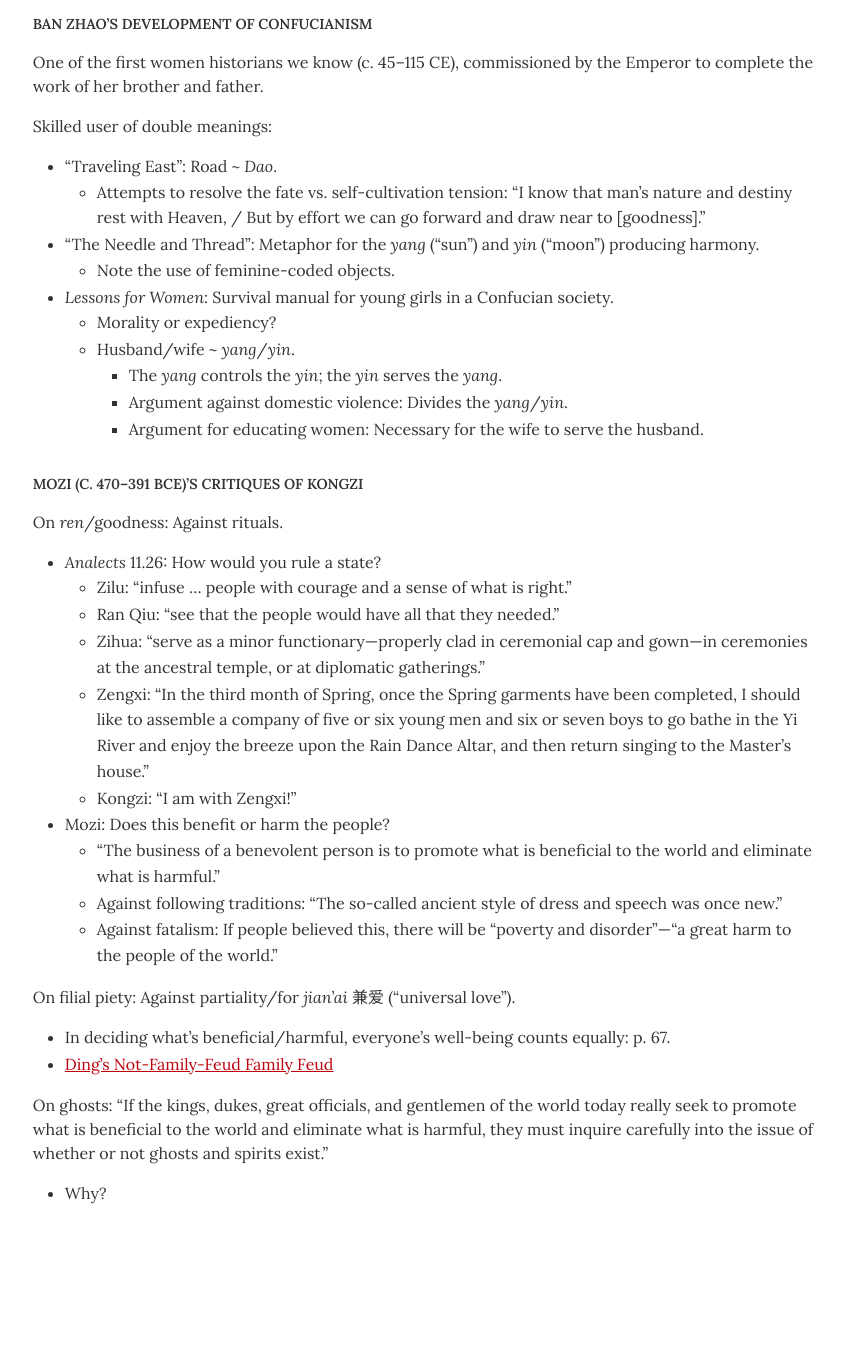
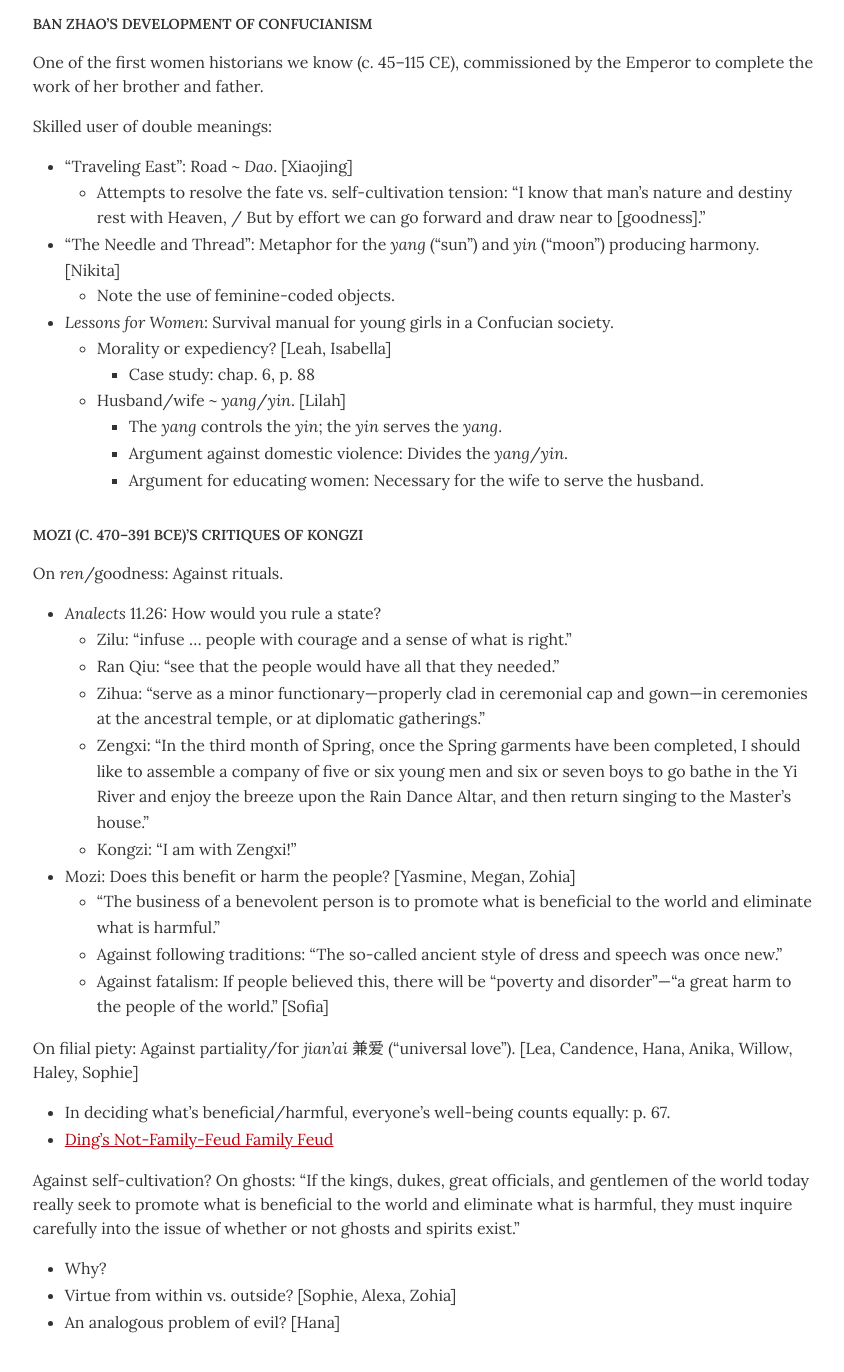
Before and after one commit to dingherself/intro, a Jekyll site: the page built from handouts/_posts/2026-02-02-junzi-ii.md, in a window 1280 px wide and 1400 px high, scrolled down 445 px. Shown: the top 1372 px of the window, without its empty margins (215-1059 px from the left). Built offline with Jekyll 4.4.1, drawn with Linux system fonts in a browser that asks for light colours; before the commit the page ends 1716 px from its top, so only the background shows below that.

Commit message:
Update 2026-02-02-junzi-ii.md

```diff
--- a/handouts/_posts/2026-02-02-junzi-ii.md
+++ b/handouts/_posts/2026-02-02-junzi-ii.md
@@ -16,13 +16,14 @@ One of the first women historians we know (c. 45–115 CE), commissioned by the
 
 Skilled user of double meanings:
 
-- “Traveling East”: Road ~ *Dao*.
+- “Traveling East”: Road ~ *Dao*. [Xiaojing]
   - Attempts to resolve the fate vs. self-cultivation tension: “I know that man’s nature and destiny rest with Heaven, / But by effort we can go forward and draw near to [goodness].”
-- “The Needle and Thread”: Metaphor for the *yang* (“sun”) and *yin* (“moon”) producing harmony.
+- “The Needle and Thread”: Metaphor for the *yang* (“sun”) and *yin* (“moon”) producing harmony. [Nikita]
   - Note the use of feminine-coded objects.
 - *Lessons for Women*: Survival manual for young girls in a Confucian society.
-  - Morality or expediency?
-  - Husband/wife ~ *yang*/*yin*.
+  - Morality or expediency? [Leah, Isabella]
+    - Case study: chap. 6, p. 88
+  - Husband/wife ~ *yang*/*yin*. [Lilah]
     - The *yang* controls the *yin*; the *yin* serves the *yang*.
     - Argument against domestic violence: Divides the *yang*/*yin*.
     - Argument for educating women: Necessary for the wife to serve the husband.
@@ -38,17 +39,19 @@ On *ren*/goodness: Against rituals.
   - Zengxi: “In the third month of Spring, once the Spring garments have been completed, I should like to assemble a company of five or six young men and six or seven boys to go bathe in the Yi River and enjoy the breeze upon the Rain Dance Altar, and then return singing to the Master’s house.”
   - Kongzi: “I am with Zengxi!”
 
-- Mozi: Does this benefit or harm the people?
+- Mozi: Does this benefit or harm the people? [Yasmine, Megan, Zohia]
   - “The business of a benevolent person is to promote what is beneficial to the world and eliminate what is harmful.”
   - Against following traditions: “The so-called ancient style of dress and speech was once new.”
-  - Against fatalism: If people believed this, there will be “poverty and disorder”—“a great harm to the people of the world.”
+  - Against fatalism: If people believed this, there will be “poverty and disorder”—“a great harm to the people of the world.” [Sofia]
 
 
-On filial piety: Against partiality/for *jian’ai* 兼爱 (“universal love”).
+On filial piety: Against partiality/for *jian’ai* 兼爱 (“universal love”). [Lea, Candence, Hana, Anika, Willow, Haley, Sophie]
 
 - In deciding what’s beneficial/harmful, everyone’s well-being counts equally: p. 67.
 - [Ding’s Not-Family-Feud Family Feud](https://docs.google.com/presentation/d/1Fz1xiTcqh6s49paEAnm13zAkYtns7JGb5N4F1ERNXr8/edit?usp=sharing)
 
-On ghosts: “If the kings, dukes, great officials, and gentlemen of the world today really seek to promote what is beneficial to the world and eliminate what is harmful, they must inquire carefully into the issue of whether or not ghosts and spirits exist.”
+Against self-cultivation? On ghosts: “If the kings, dukes, great officials, and gentlemen of the world today really seek to promote what is beneficial to the world and eliminate what is harmful, they must inquire carefully into the issue of whether or not ghosts and spirits exist.”
 
 - Why?
+- Virtue from within vs. outside? [Sophie, Alexa, Zohia]
+- An analogous problem of evil? [Hana]
```
